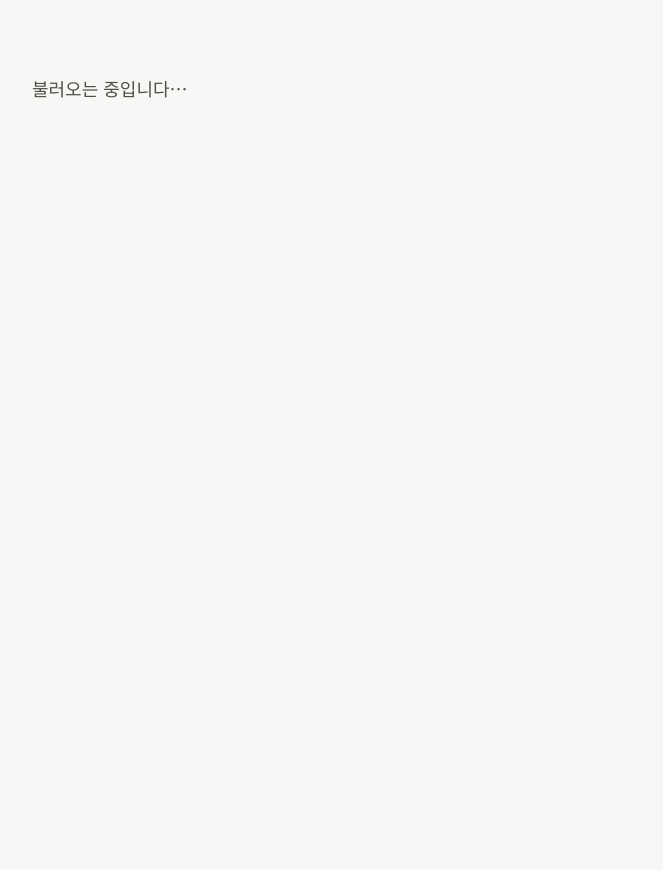
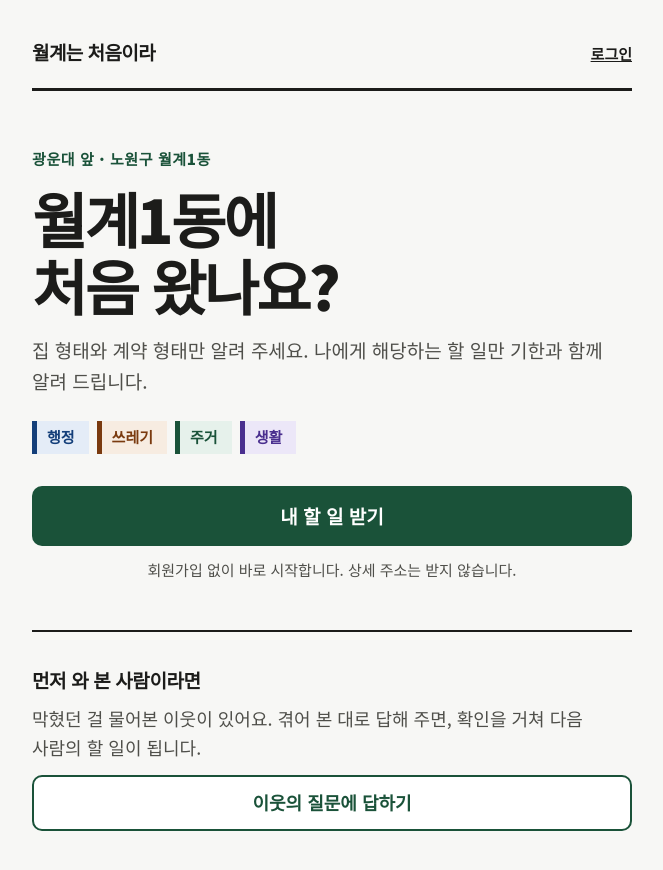
Before and after one commit to 2026-KW-HACKATHON/13_NowonLikeUs, a Next.js app: page / in a window 1280 px wide. Before the commit this address had no page. Shown: the top 870 px of the page, without its empty margins (308-971 px from the left). Before the commit the page ends 800 px from the top, so only its background shows below. Built offline with nearby package versions, Linux system fonts and the light colour scheme; no server answers.

Commit message:
Feat: 서비스 소개 표지화면 추가

```diff
--- a/app/globals.css
+++ b/app/globals.css
@@ -1444,3 +1444,80 @@ button:disabled {
 .editor__error {
   margin: 0 0 var(--space-3);
 }
+
+/* ---------- 표지 (/) ---------- */
+
+.cover {
+  padding: var(--space-4) 0 var(--space-6);
+  border-bottom: 2px solid var(--rule);
+}
+
+.cover__eyebrow {
+  margin: 0 0 var(--space-2);
+  font-size: 15px;
+  font-weight: 900;
+  letter-spacing: 0.04em;
+  color: var(--accent);
+}
+
+/* 표지만의 큰 제목. 화면 폭에 따라 커지되 작은 휴대폰에서도 두 줄 안에 든다. */
+.cover__title {
+  margin: 0 0 var(--space-3);
+  font-size: clamp(40px, 12vw, 60px);
+  font-weight: 900;
+  line-height: 1.12;
+  letter-spacing: -0.045em;
+}
+
+.cover__lead {
+  margin: 0 0 var(--space-4);
+  font-size: 19px;
+  color: var(--text-soft);
+}
+
+.cover__cats {
+  display: flex;
+  flex-wrap: wrap;
+  gap: var(--space-1);
+  margin: 0 0 var(--space-5);
+  padding: 0;
+  list-style: none;
+}
+
+/* 할 일 목록의 색띠와 같은 색 — 표지에서 본 분류가 목록에서 그대로 이어진다. */
+.cover__cat {
+  padding: 4px 14px 4px 10px;
+  border-left: 5px solid var(--cat);
+  background: var(--cat-soft);
+  color: var(--cat);
+  font-size: 15px;
+  font-weight: 900;
+}
+
+.cover__start {
+  min-height: 60px;
+  font-size: 19px;
+}
+
+.cover__note {
+  margin: var(--space-2) 0 0;
+  font-size: 15px;
+  color: var(--text-soft);
+  text-align: center;
+}
+
+.cover-give {
+  padding: var(--space-5) 0 0;
+}
+
+.cover-give__title {
+  margin: 0 0 var(--space-1);
+  font-size: 19px;
+  font-weight: 900;
+  letter-spacing: -0.02em;
+}
+
+.cover-give__body {
+  margin: 0 0 var(--space-2);
+  color: var(--text-soft);
+}
--- a/app/page.tsx
+++ b/app/page.tsx
@@ -1,24 +1,64 @@
 'use client';
 
-import { useEffect } from 'react';
-import { useRouter } from 'next/navigation';
+import Link from 'next/link';
+import Masthead from '@/components/Masthead';
+import { CATEGORY_LABEL } from '@/lib/labels';
 import { useProfile } from '@/lib/useProfile';
+import type { TaskCategory } from '@/lib/types';
 
+const CATEGORIES = Object.keys(CATEGORY_LABEL) as TaskCategory[];
+
+/**
+ * 표지. 누구든 `/` 로 오면 여기서 시작한다 — 전시 · QR 로 처음 들어온 사람에게 무슨 서비스인지 먼저 말한다.
+ *
+ * 상황을 이미 입력한 사람에게는 같은 자리의 버튼이 "내 할 일 보기"가 된다. 입력 여부는 브라우저
+ * 저장값이라, 읽기 전에는 처음 온 사람 기준으로 보여 준다(버튼 자리 · 크기는 같아서 흔들리지 않는다).
+ */
 export default function Home() {
-  const router = useRouter();
   const { hydrated, profile } = useProfile();
-
-  useEffect(() => {
-    // 하이드레이션 전에는 프로필 유무를 모른다. 알고 나서 보낸다.
-    if (!hydrated) return;
-    router.replace(profile ? '/tasks' : '/setup');
-  }, [hydrated, profile, router]);
+  const returning = hydrated && profile !== null;
 
   return (
     <main>
-      <p className="empty" role="status">
-        불러오는 중입니다…
-      </p>
+      <Masthead profile={profile} />
+
+      <section className="cover" aria-labelledby="cover-title">
+        <p className="cover__eyebrow">광운대 앞 · 노원구 월계1동</p>
+        <h1 id="cover-title" className="cover__title">
+          월계1동에
+          <br />
+          처음 왔나요?
+        </h1>
+        <p className="cover__lead">
+          집 형태와 계약 형태만 알려 주세요. 나에게 해당하는 할 일만 기한과 함께 알려 드립니다.
+        </p>
+
+        {/* 어떤 일을 알려 주는지 — 색만으로 구분하지 않게 글자를 같이 붙인다. 장식이 아니라 목차다. */}
+        <ul className="cover__cats" aria-label="알려 드리는 일">
+          {CATEGORIES.map((c) => (
+            <li key={c} className="cover__cat" data-category={c}>
+              {CATEGORY_LABEL[c]}
+            </li>
+          ))}
+        </ul>
+
+        <Link href={returning ? '/tasks' : '/setup'} className="button-link cover__start">
+          {returning ? '내 할 일 보기' : '내 할 일 받기'}
+        </Link>
+        <p className="cover__note">회원가입 없이 바로 시작합니다. 상세 주소는 받지 않습니다.</p>
+      </section>
+
+      <section className="cover-give" aria-labelledby="cover-give-title">
+        <h2 id="cover-give-title" className="cover-give__title">
+          먼저 와 본 사람이라면
+        </h2>
+        <p className="cover-give__body">
+          막혔던 걸 물어본 이웃이 있어요. 겪어 본 대로 답해 주면, 확인을 거쳐 다음 사람의 할 일이 됩니다.
+        </p>
+        <Link href="/questions" className="button-link button-link--secondary">
+          이웃의 질문에 답하기
+        </Link>
+      </section>
     </main>
   );
 }
```
Also changed, not shown: 1 other file (tests, documents, lock files or other folders).
